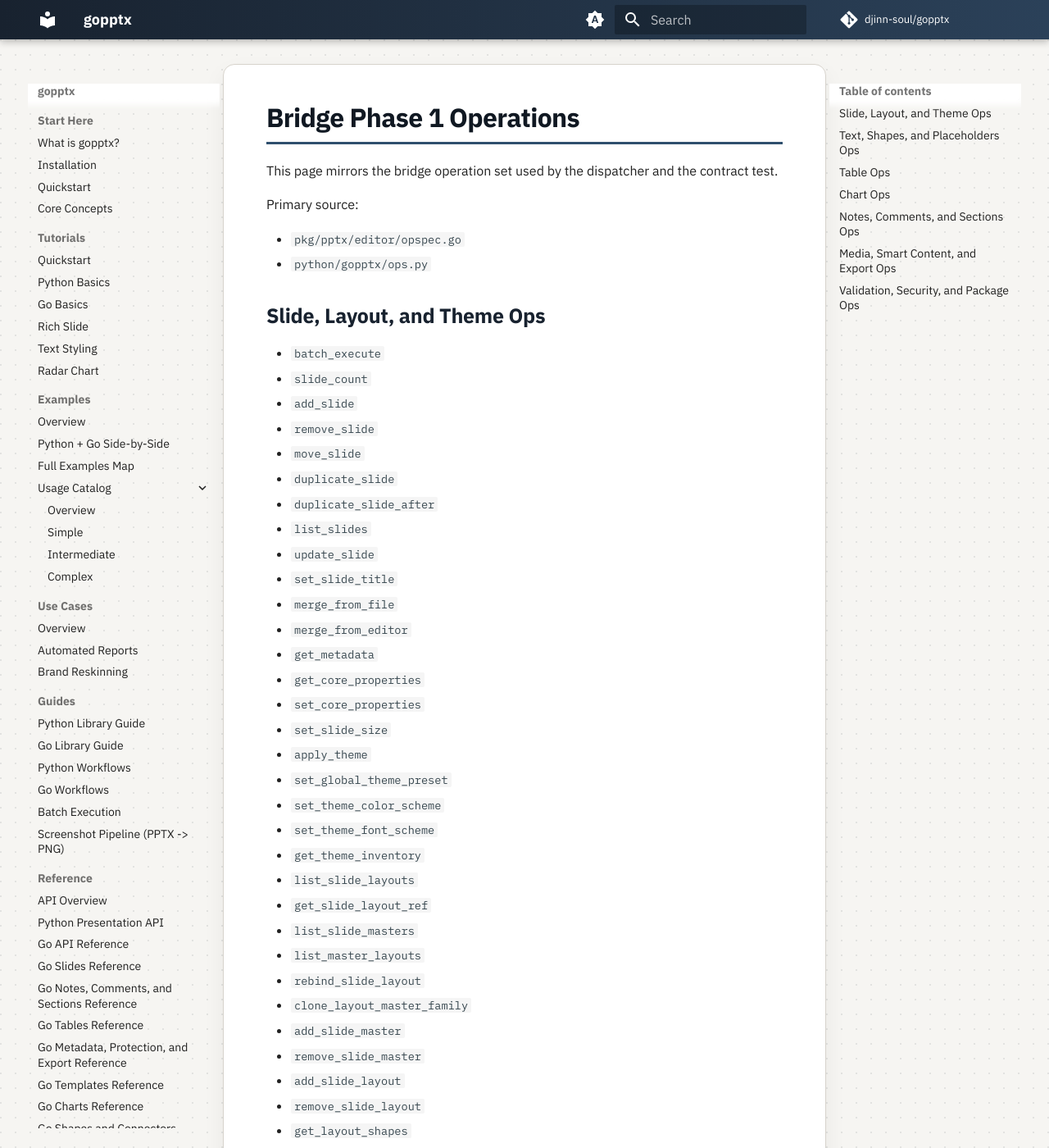
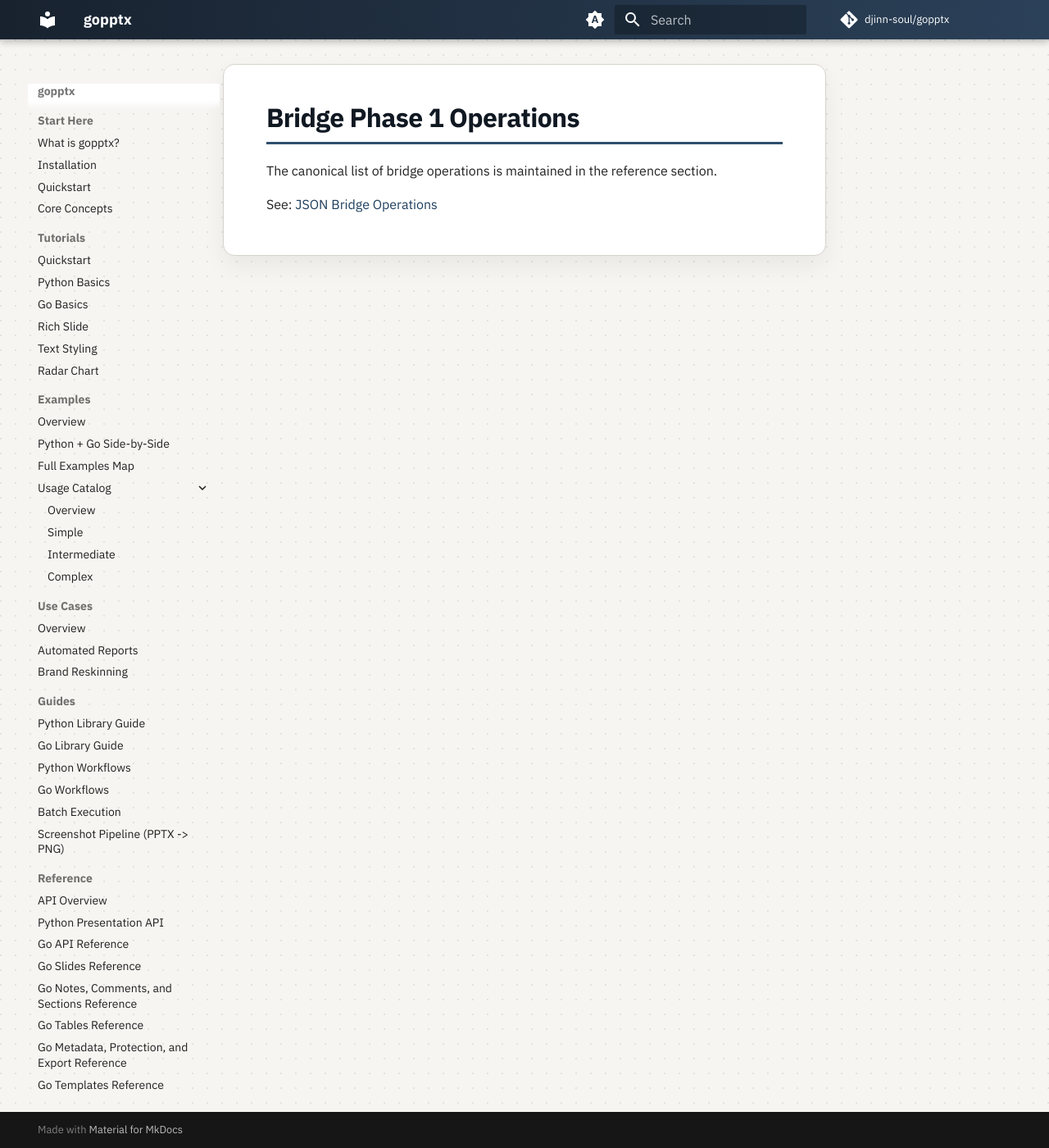
Before and after one commit to djinn-soul/gopptx, an MkDocs documentation site: the page built from docs/architecture/bridge-phase1-ops.md, in a window 1280 px wide and 1400 px high. Shown: the whole window at 82% size. Built offline with MkDocs 1.6.1 and Material for MkDocs 9.7.7, drawn with Linux system fonts in a browser that asks for light colours; comment, search, counter and statistics services are not loaded; some of the changed text lies outside the part shown.

```diff
--- a/docs/architecture/bridge-phase1-ops.md
+++ b/docs/architecture/bridge-phase1-ops.md
@@ -1,157 +1,5 @@
 # Bridge Phase 1 Operations
 
-This page mirrors the bridge operation set used by the dispatcher and the contract test.
+The canonical list of bridge operations is maintained in the reference section.
 
-Primary source:
-
-- `pkg/pptx/editor/opspec.go`
-- `python/gopptx/ops.py`
-
-## Slide, Layout, and Theme Ops
-
-- `batch_execute`
-- `slide_count`
-- `add_slide`
-- `remove_slide`
-- `move_slide`
-- `duplicate_slide`
-- `duplicate_slide_after`
-- `list_slides`
-- `update_slide`
-- `set_slide_title`
-- `merge_from_file`
-- `merge_from_editor`
-- `get_metadata`
-- `get_core_properties`
-- `set_core_properties`
-- `set_slide_size`
-- `apply_theme`
-- `set_global_theme_preset`
-- `set_theme_color_scheme`
-- `set_theme_font_scheme`
-- `get_theme_inventory`
-- `list_slide_layouts`
-- `get_slide_layout_ref`
-- `list_slide_masters`
-- `list_master_layouts`
-- `rebind_slide_layout`
-- `clone_layout_master_family`
-- `add_slide_master`
-- `remove_slide_master`
-- `add_slide_layout`
-- `remove_slide_layout`
-- `get_layout_shapes`
-- `get_master_shapes`
-- `get_layout_placeholders`
-- `get_master_placeholders`
-
-## Text, Shapes, and Placeholders Ops
-
-- `find_and_replace`
-- `search_shapes`
-- `list_shapes`
-- `add_shape`
-- `update_shape`
-- `remove_shape`
-- `add_textbox`
-- `add_textboxes`
-- `add_connector`
-- `add_connectors`
-- `reserve_shape_ids`
-- `add_group_shape`
-- `group_shapes`
-- `ungroup_shapes`
-- `build_freeform`
-- `move_shape_to_front`
-- `move_shape_to_back`
-- `move_shape_to_index`
-- `get_slide_text_states`
-- `get_shape_text_state`
-- `get_shape_runs`
-- `set_shape_runs`
-- `set_slide_shape_runs`
-- `update_deck_run_texts`
-- `update_slide_run_texts`
-- `update_shape_run_text`
-- `append_shape_run`
-- `list_placeholders`
-- `set_placeholder_content`
-
-## Table Ops
-
-- `add_table`
-- `get_table`
-- `set_table_style`
-- `define_table_style`
-- `list_table_styles`
-- `update_table_flags`
-- `update_table_cell`
-- `merge_table_cells`
-- `split_table_cell`
-- `set_table_row_height`
-- `set_table_column_width`
-
-## Chart Ops
-
-- `add_chart`
-- `list_slide_charts`
-- `get_chart_state`
-- `update_chart_data`
-- `update_chart_data_batch`
-- `update_chart_formatting`
-
-## Notes, Comments, and Sections Ops
-
-- `get_sections`
-- `add_section`
-- `remove_section`
-- `rename_section`
-- `get_authors`
-- `add_author`
-- `get_comments`
-- `add_comment`
-- `remove_comment`
-- `get_notes`
-- `notes_slide_exists`
-- `set_notes`
-- `set_notes_shape_text`
-- `set_notes_shape_props`
-- `list_notes_shapes`
-- `list_notes_placeholders`
-- `update_notes_master`
-- `get_handout_master`
-- `update_handout_master`
-
-## Media, Smart Content, and Export Ops
-
-- `add_image`
-- `get_image_metadata`
-- `list_slide_images`
-- `swap_image_by_index`
-- `swap_image_by_rel_id`
-- `add_video`
-- `add_audio`
-- `add_ole_object`
-- `markdown_to_slides`
-- `url_fetch_to_slides`
-- `add_mermaid_shape`
-- `add_smartart`
-- `update_smartart`
-- `add_animation`
-- `set_slide_transition`
-- `set_slide_background`
-- `set_slide_header_footer`
-- `export_pdf`
-- `export_html`
-
-## Validation, Security, and Package Ops
-
-- `validate`
-- `repair`
-- `set_modify_password`
-- `set_mark_as_final`
-- `has_digital_signature`
-- `add_custom_xml`
-- `list_custom_xml`
-- `remove_custom_xml`
-- `add_vba`
+See: [JSON Bridge Operations](../reference/bridge-operations.md)
```
Also changed, not shown: docs/api-reference.md (+11 -19 lines), docs/quickstart.md (+6 -5 lines), docs/scripts/generate_s02_text_frame.py (+6 -5 lines), docs/showcase/basic-generation.md (+1 -1 lines), docs/use-cases/automated-business-review.md (+1 -1 lines), 1 other file.
